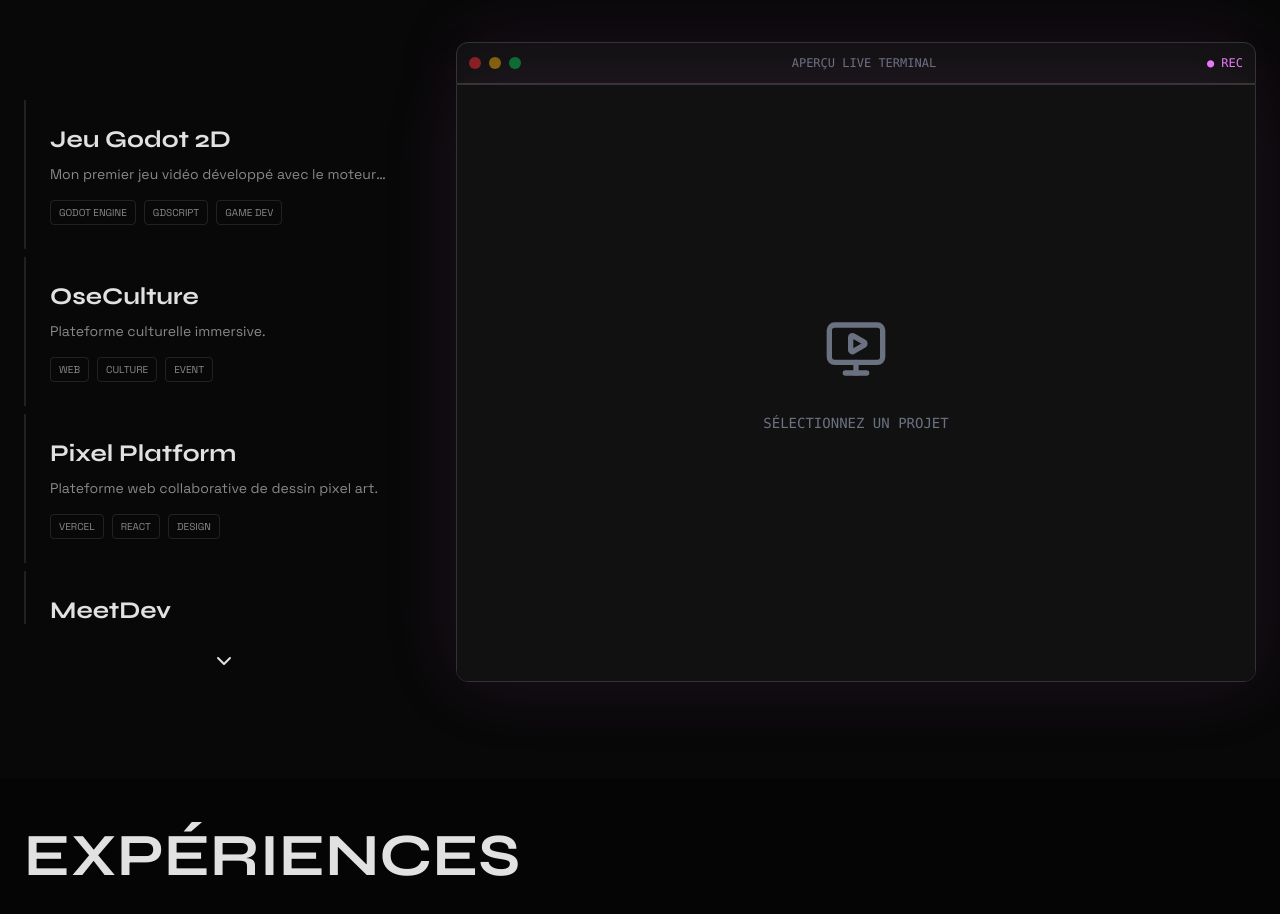
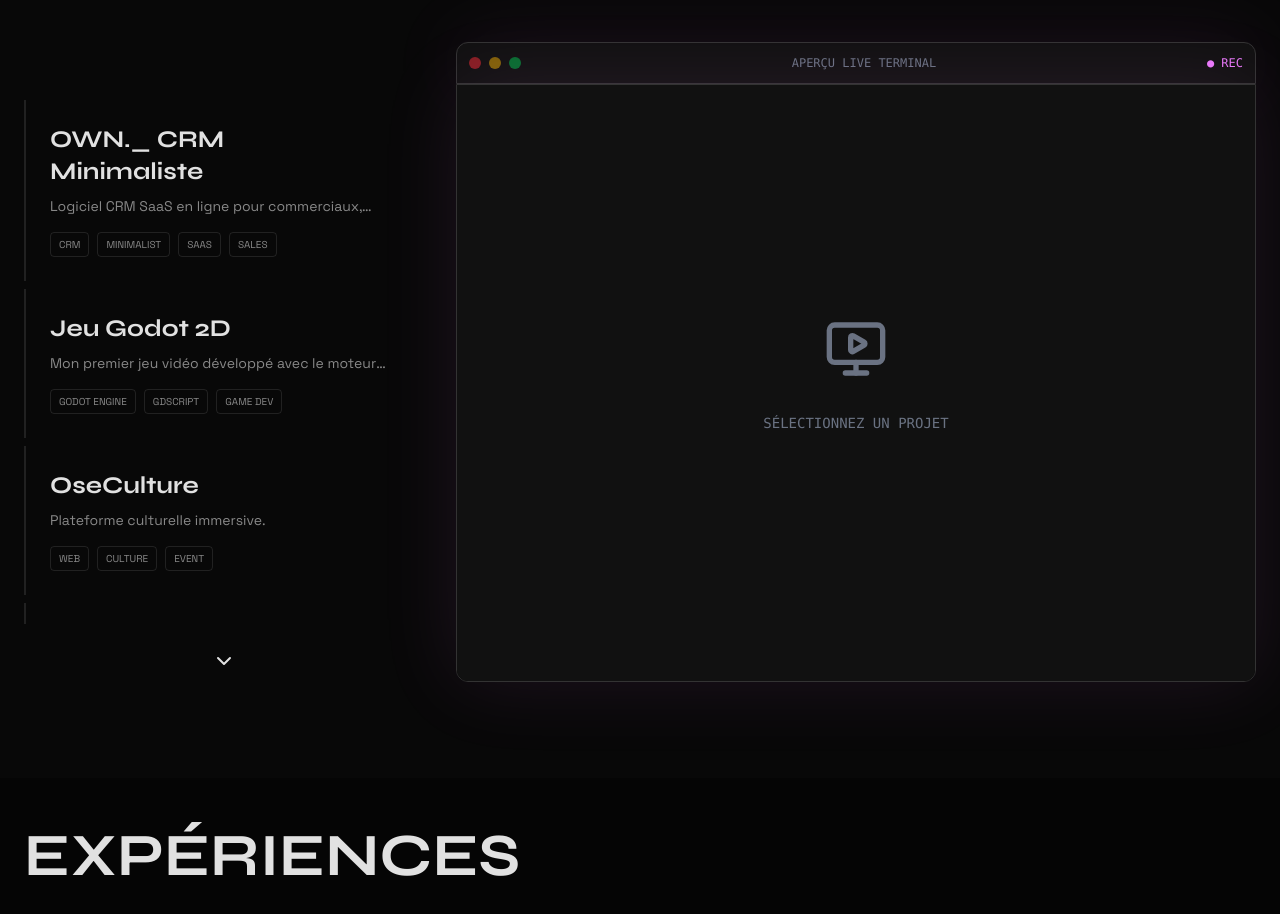
Before and after one commit to mickaelrebeau/Portfolio-2025, a Vue app: page / in a window 1280 px wide. Shown: the part 2360-3274 px from the top of the page. Built offline with nearby package versions, Linux system fonts and the light colour scheme.

Commit message:
feat: Add new project 'OWN._ Minimalist CRM' with descriptions in English, Spanish, and French.

```diff
--- a/src/data/projects.ts
+++ b/src/data/projects.ts
@@ -1,6 +1,11 @@
 import type { Project, Experience } from '@/types'
 
 export const projects: Project[] = [
+    {
+        id: 'p0',
+        tags: ['CRM', 'Minimalist', 'SaaS', 'Sales'],
+        url: 'https://www.own-minimalist.fr/'
+    },
     {
         id: 'p1',
         tags: ['Godot Engine', 'GDScript', 'Game Dev'],
--- a/src/i18n/locales/en.ts
+++ b/src/i18n/locales/en.ts
@@ -83,6 +83,10 @@ export default {
     copyright: '© {year} Mickael Rébeau. All rights reserved.',
   },
   projects: {
+    p0: {
+      title: 'OWN._ Minimalist CRM',
+      desc: 'CRM software for sales reps, freelancers and SMBs.',
+    },
     p1: {
       title: 'Godot 2D Game',
       desc: 'My first video game built with the Godot engine.',
--- a/src/i18n/locales/es.ts
+++ b/src/i18n/locales/es.ts
@@ -83,6 +83,10 @@ export default {
     copyright: '© {year} Mickael Rébeau. Todos los derechos reservados.',
   },
   projects: {
+    p0: {
+      title: 'OWN._ CRM Minimalista',
+      desc: 'Software de CRM para representantes de ventas, freelancers y SMBs.',
+    },
     p1: {
       title: 'Juego Godot 2D',
       desc: 'Mi primer videojuego con el motor Godot.',
--- a/src/i18n/locales/fr.ts
+++ b/src/i18n/locales/fr.ts
@@ -83,6 +83,10 @@ export default {
     copyright: '© {year} Mickael Rébeau. Tous droits réservés.',
   },
   projects: {
+    p0: {
+      title: 'OWN._ CRM Minimaliste',
+      desc: 'Logiciel CRM SaaS en ligne pour commerciaux, freelances, formateurs et TPE/PME en France.',
+    },
     p1: {
       title: 'Jeu Godot 2D',
       desc: 'Mon premier jeu vidéo développé avec le moteur Godot.',
```
